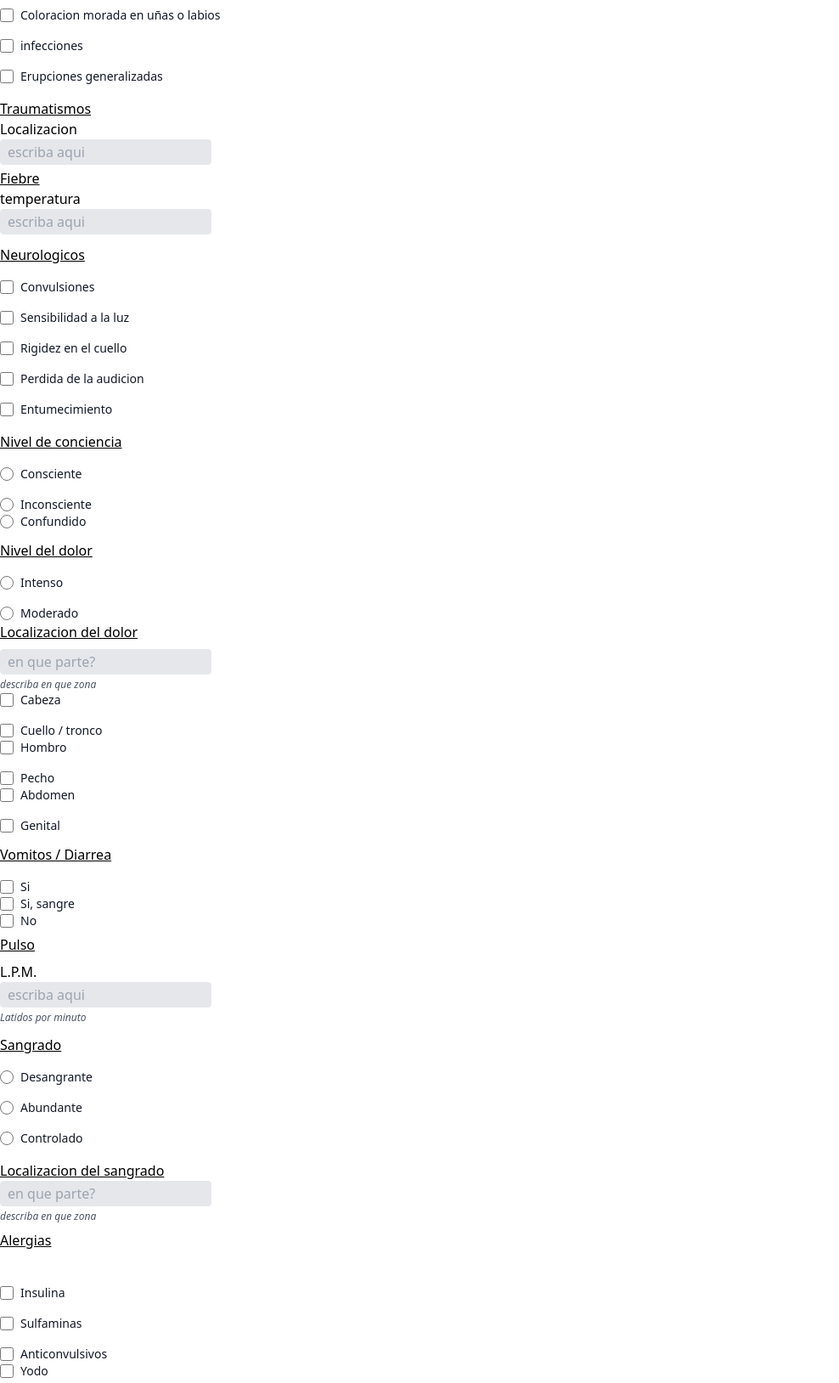
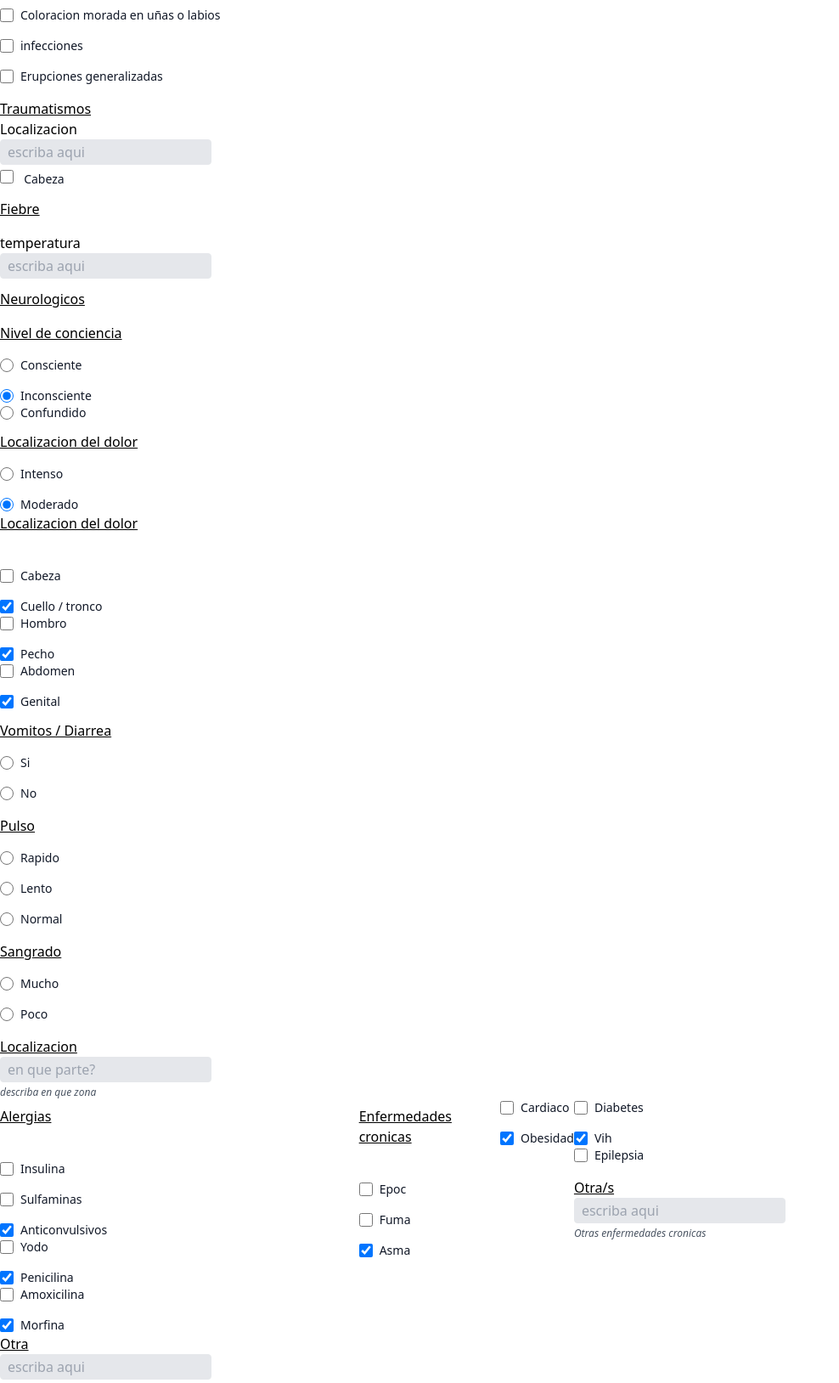
Before and after one commit to Kuroashi1995/pyta, a Flask app: page /paramedicos/formulario in a window 1280 px wide. Shown: the part 274-1902 px from the top of the page at 85% size, without its empty margins (0-988 px from the left). Run offline with Flask 2, Linux system fonts and the light colour scheme; some libraries are stand-ins or nearby versions.

Commit message:
agregado estilo a consulta de pin from pacientes borrado algunos espaciados de formulario_paramedicos

```diff
--- a/templates/formulario_paramedicos.html
+++ b/templates/formulario_paramedicos.html
@@ -89,13 +89,6 @@
     <h6>Localizacion</h6>
     <input class="appearance-none block w-mid bg-gray-200 text-gray-700 border border-gray-200 rounded py-1 px-2 mb-1 leading-tight focus:outline-none focus:bg-white focus:border-gray-500" id="grid-password" placeholder="escriba aqui">
     </div>
-    <div> <h1 class="underline"> Fiebre </h1>
-    <h6>temperatura</h6>
-  <input class="appearance-none block w-mid bg-gray-200 text-gray-700 border border-gray-200 rounded py-1 px-2 mb-1 leading-tight focus:outline-none focus:bg-white focus:border-gray-500" id="grid-password" placeholder="escriba aqui">
-  </div>
-  </div>
-    <h2 class="mt-3 underline mb-4">Neurologicos</h2>
-<div class="flex items-center mb-4">
           <input
             id="default-checkbox"
             type="checkbox"
@@ -105,61 +98,16 @@
         <label
           for="default-checkbox"
           class="ml-2 text-sm font-medium text-gray-900 dark:text-gray-300"
-        >Convulsiones</label
-      >
+          >Cabeza
+        </label>
       </div>
-    <div class="flex items-center mb-4">
-      <input
-        id="default-checkbox"
-        type="checkbox"
-        value=""
-        class="w-4 h-4 text-blue-600 bg-gray-100 rounded border-gray-300 focus:ring-blue-500 dark:focus:ring-blue-600 dark:ring-offset-gray-800 focus:ring-2 dark:bg-gray-700 dark:border-gray-600"
-      />
-      <label
-        for="default-checkbox"
-        class="ml-2 text-sm font-medium text-gray-900 dark:text-gray-300"
-        >Sensibilidad a la luz</label
-      >
+    <div>
+    <h2 class="mt-3 underline mb-4">Fiebre</h2>
   </div>
-    <div class="flex items-center mb-4">
-      <input
-        id="default-checkbox"
-        type="checkbox"
-        value=""
-        class="w-4 h-4 text-blue-600 bg-gray-100 rounded border-gray-300 focus:ring-blue-500 dark:focus:ring-blue-600 dark:ring-offset-gray-800 focus:ring-2 dark:bg-gray-700 dark:border-gray-600"
-      />
-      <label
-        for="default-checkbox"
-        class="ml-2 text-sm font-medium text-gray-900 dark:text-gray-300"
-        >Rigidez en el cuello</label
-      >
+    <h6>temperatura</h6>
+  <input class="appearance-none block w-mid bg-gray-200 text-gray-700 border border-gray-200 rounded py-1 px-2 mb-1 leading-tight focus:outline-none focus:bg-white focus:border-gray-500" id="grid-password" placeholder="escriba aqui">
   </div>
-    <div class="flex items-center mb-4">
-      <input
-        id="default-checkbox"
-        type="checkbox"
-        value=""
-        class="w-4 h-4 text-blue-600 bg-gray-100 rounded border-gray-300 focus:ring-blue-500 dark:focus:ring-blue-600 dark:ring-offset-gray-800 focus:ring-2 dark:bg-gray-700 dark:border-gray-600"
-      />
-      <label
-        for="default-checkbox"
-        class="ml-2 text-sm font-medium text-gray-900 dark:text-gray-300"
-        >Perdida de la audicion</label
-      >
-    </div>
-    <div class="flex items-center mb-4">
-      <input
-        id="default-checkbox"
-        type="checkbox"
-        value=""
-        class="w-4 h-4 text-blue-600 bg-gray-100 rounded border-gray-300 focus:ring-blue-500 dark:focus:ring-blue-600 dark:ring-offset-gray-800 focus:ring-2 dark:bg-gray-700 dark:border-gray-600"
-      />
-      <label
-        for="default-checkbox"
-        class="ml-2 text-sm font-medium text-gray-900 dark:text-gray-300"
-        >Entumecimiento</label
-      >
-    </div>
+    <h2 class="mt-3 underline mb-4">Neurologicos</h2>
 
     <h2 class="mt-3 underline mb-4">Nivel de conciencia</h2>
     <div class="flex items-center mb-4">
@@ -178,6 +126,7 @@
     </div>
     <div class="flex items-center">
       <input
+        checked
         id="conci2"
         type="radio"
         value=""
@@ -204,7 +153,7 @@
         >Confundido</label
       >
     </div>
-    <h2 class="mt-3 underline mb-4">Nivel del dolor</h2>
+    <h2 class="mt-3 underline mb-4">Localizacion del dolor</h2>
     <div class="flex items-center mb-4">
       <input
         id="pain1"
@@ -221,6 +170,7 @@
     </div>
     <div class="flex items-center">
       <input
+        checked
         id="pain2"
         type="radio"
         value=""
@@ -235,9 +185,7 @@
     </div>
 
     <div>
-      <h1 class="underline mb-2" class="space-y-8">Localizacion del dolor</h1>
-      <input class="appearance-none block w-mid bg-gray-200 text-gray-700 border border-gray-200 rounded py-1 px-2 mb-1 leading-tight focus:outline-none focus:bg-white focus:border-gray-500" id="grid-password" placeholder="en que parte?">
-      <p class="text-gray-600 text-xs italic">describa en que zona</p>
+      <h1 class="underline mb-10" class="space-y-8">Localizacion del dolor</h1>
       <div class="flex items-center mb-4">
         <input
           id="default-checkbox"
@@ -253,6 +201,7 @@
       </div>
       <div class="flex items-center">
         <input
+          checked=""
           id="checked-checkbox"
           type="checkbox"
           value=""
@@ -281,6 +230,7 @@
       </div>
       <div class="flex items-center">
         <input
+          checked=""
           id="checked-checkbox"
           type="checkbox"
           value=""
@@ -309,6 +259,7 @@
       </div>
       <div class="flex items-center">
         <input
+          checked=""
           id="checked-checkbox"
           type="checkbox"
           value=""
@@ -320,53 +271,78 @@
           >Genital</label
         >
       </div>
-      <h1 class="mt-3 underline mb-4">Vomitos / Diarrea</h1>
-      <div class="flex items-center">
+      <h2 class="mt-3 underline mb-4">Vomitos / Diarrea</h2>
+      <div class="flex items-center mb-4">
         <input
-          id="checked-checkbox"
-          type="checkbox"
+          id="vomito"
+          type="radio"
           value=""
-          class="w-4 h-4 text-blue-600 bg-gray-100 rounded border-gray-300 focus:ring-blue-500 dark:focus:ring-blue-600 dark:ring-offset-gray-800 focus:ring-2 dark:bg-gray-700 dark:border-gray-600"
+          name="vomito1"
+          class="w-4 h-4 text-blue-600 bg-gray-100 border-gray-300 focus:ring-blue-500 dark:focus:ring-blue-600 dark:ring-offset-gray-800 focus:ring-2 dark:bg-gray-700 dark:border-gray-600"
         />
         <label
-          for="checked-checkbox"
+          for="vomit"
           class="ml-2 text-sm font-medium text-gray-900 dark:text-gray-300"
-          >Si</label
-        >
+          >Si
+        </label>
       </div>
-      <div class="flex items-center">
+      <div class="flex items-center mb-4">
         <input
-
-          id="checked-checkbox"
-          type="checkbox"
+          id="vomito2"
+          type="radio"
           value=""
-          class="w-4 h-4 text-blue-600 bg-gray-100 rounded border-gray-300 focus:ring-blue-500 dark:focus:ring-blue-600 dark:ring-offset-gray-800 focus:ring-2 dark:bg-gray-700 dark:border-gray-600"
+          name="vomito1"
+          class="w-4 h-4 text-blue-600 bg-gray-100 border-gray-300 focus:ring-blue-500 dark:focus:ring-blue-600 dark:ring-offset-gray-800 focus:ring-2 dark:bg-gray-700 dark:border-gray-600"
         />
         <label
-          for="checked-checkbox"
+          for="vomit2"
           class="ml-2 text-sm font-medium text-gray-900 dark:text-gray-300"
-          >Si, sangre</label
-        >
+          >No
+        </label>
       </div>
-      <div class="flex items-center">
+    </div>
+    <h2 class="mt-3 underline mb-4">Pulso</h2>
+    <div class="flex items-center mb-4">
       <input
-          id="checked-checkbox"
-          type="checkbox"
+        id="pulso1"
+        type="radio"
         value=""
-          class="w-4 h-4 text-blue-600 bg-gray-100 rounded border-gray-300 focus:ring-blue-500 dark:focus:ring-blue-600 dark:ring-offset-gray-800 focus:ring-2 dark:bg-gray-700 dark:border-gray-600"
+        name="pulso"
+        class="w-4 h-4 text-blue-600 bg-gray-100 border-gray-300 focus:ring-blue-500 dark:focus:ring-blue-600 dark:ring-offset-gray-800 focus:ring-2 dark:bg-gray-700 dark:border-gray-600"
       />
       <label
-          for="checked-checkbox"
+        for="pulso1"
         class="ml-2 text-sm font-medium text-gray-900 dark:text-gray-300"
-          >No</label
-        >
+        >Rapido
+      </label>
     </div>
-    <h1 class="mt-1.5 underline mb-2">Pulso</h1>
-      <h2>L.P.M.</h2>
-      <div>
-        <input class="appearance-none block w-mid bg-gray-200 text-gray-700 border border-gray-200 rounded py-1 px-2 mb-1 leading-tight focus:outline-none focus:bg-white focus:border-gray-500" id="grid-password" placeholder="escriba aqui">
-          <p class="text-gray-600 text-xs italic">Latidos por minuto</p>
+    <div class="flex items-center mb-4">
+      <input
+        id="pulso2"
+        type="radio"
+        value=""
+        name="pulso"
+        class="w-4 h-4 text-blue-600 bg-gray-100 border-gray-300 focus:ring-blue-500 dark:focus:ring-blue-600 dark:ring-offset-gray-800 focus:ring-2 dark:bg-gray-700 dark:border-gray-600"
+      />
+      <label
+        for="pulso2"
+        class="ml-2 text-sm font-medium text-gray-900 dark:text-gray-300"
+        >Lento
+      </label>
     </div>
+    <div class="flex items-center mb-4">
+      <input
+        id="pulso3"
+        type="radio"
+        value=""
+        name="pulso"
+        class="w-4 h-4 text-blue-600 bg-gray-100 border-gray-300 focus:ring-blue-500 dark:focus:ring-blue-600 dark:ring-offset-gray-800 focus:ring-2 dark:bg-gray-700 dark:border-gray-600"
+      />
+      <label
+        for="pulso3"
+        class="ml-2 text-sm font-medium text-gray-900 dark:text-gray-300"
+        >Normal
+      </label>
     </div>
     <h2 class="mt-3 underline mb-4">Sangrado</h2>
     <div class="flex items-center mb-4">
@@ -380,7 +356,7 @@
       <label
         for="sange1"
         class="ml-2 text-sm font-medium text-gray-900 dark:text-gray-300"
-        >Desangrante
+        >Mucho
       </label>
     </div>
     <div class="flex items-center mb-4">
@@ -394,25 +370,11 @@
       <label
         for="sange2"
         class="ml-2 text-sm font-medium text-gray-900 dark:text-gray-300"
-        >Abundante
+        >Poco
       </label>
     </div>
-    <div class="flex items-center mb-4">
-      <input
-        id="sang2"
-        type="radio"
-        value=""
-        name="sangrado"
-        class="w-4 h-4 text-blue-600 bg-gray-100 border-gray-300 focus:ring-blue-500 dark:focus:ring-blue-600 dark:ring-offset-gray-800 focus:ring-2 dark:bg-gray-700 dark:border-gray-600"
-      />
-      <label
-        for="sange2"
-        class="ml-2 text-sm font-medium text-gray-900 dark:text-gray-300"
-        >Controlado
-      </label>
-    </div>
-    <h1 class="underline">Localizacion del sangrado</h1>
-    <input class="appearance-none block w-mid bg-gray-200 text-gray-700 border border-gray-200 rounded py-1 px-2 mb-1 leading-tight focus:outline-none focus:bg-white focus:border-gray-500" id="grid-password" placeholder="en que parte?">
+    <h1 class="underline">Localizacion</h1>
+    <input class="appearance-none block w-mid bg-gray-200 text-gray-700 border border-gray-200 rounded py-1 px-2 mb-1 leading-tight focus:outline-none focus:bg-white focus:border-gray-500" id="grid-password" type="password" placeholder="en que parte?">
       <p class="text-gray-600 text-xs italic">describa en que zona</p>
     </div>
   </div>
@@ -420,6 +382,7 @@
     <div class="w-full md:w-1/3 px-3 mb-6 md:mb-0">
       <label class="block uppercase tracking-wide text-gray-700 text-xs font-bold mb-2" for="grid-city">
       </label>
+
       <div>
         <h1 class="underline mb-10" class="space-y-8">Alergias</h1>
         <div class="flex items-center mb-4">
@@ -450,6 +413,7 @@
         </div>
         <div class="flex items-center">
           <input
+            checked=""
             id="checked-checkbox"
             type="checkbox"
             value=""
@@ -478,6 +442,7 @@
         </div>
         <div class="flex items-center">
           <input
+            checked=""
             id="checked-checkbox"
             type="checkbox"
             value=""
@@ -506,6 +471,7 @@
         </div>
         <div class="flex items-center">
           <input
+            checked=""
             id="checked-checkbox"
             type="checkbox"
             value=""
@@ -517,7 +483,6 @@
             >Morfina</label
           >
         </div>
-        <div>
         <h1 class="underline">Otra</h1>
         <input class="appearance-none block w-mid bg-gray-200 text-gray-700 border border-gray-200 rounded py-1 px-2 mb-1 leading-tight focus:outline-none focus:bg-white focus:border-gray-500" id="grid-password" placeholder="escriba aqui">
           <p class="text-gray-600 text-xs italic">Otras alergias</p>
@@ -556,6 +521,7 @@
           </div>
           <div class="flex items-center">
             <input
+              checked=""
               id="checked-checkbox"
               type="checkbox"
               value=""
@@ -584,6 +550,7 @@
           </div>
           <div class="flex items-center">
             <input
+              checked=""
               id="checked-checkbox"
               type="checkbox"
               value=""
@@ -612,6 +579,7 @@
           </div>
           <div class="flex items-center">
             <input
+              checked=""
               id="checked-checkbox"
               type="checkbox"
               value=""
```
Also changed, not shown: templates/consultar_pin.html (+6 -14 lines), templates/form_enviado_pacientes.html (+24 -8 lines). Lines whose indentation alone changed are shown as unchanged.
